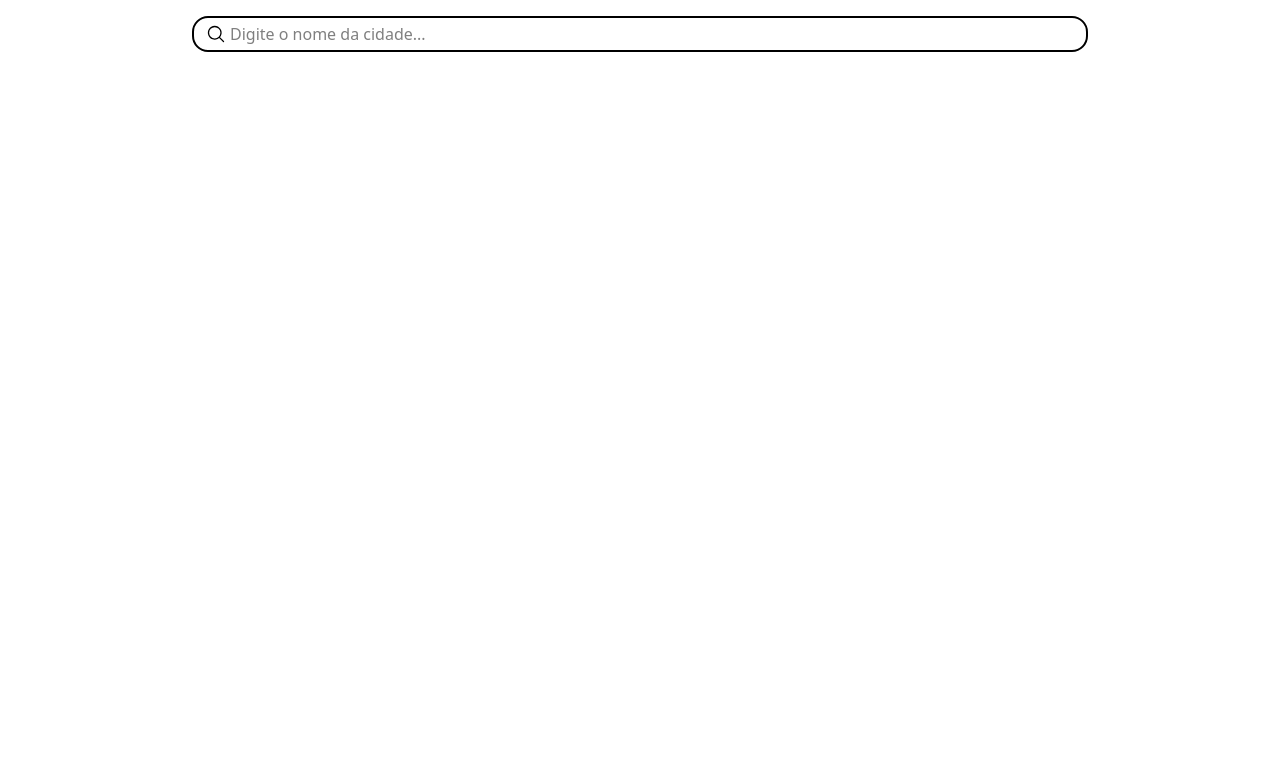
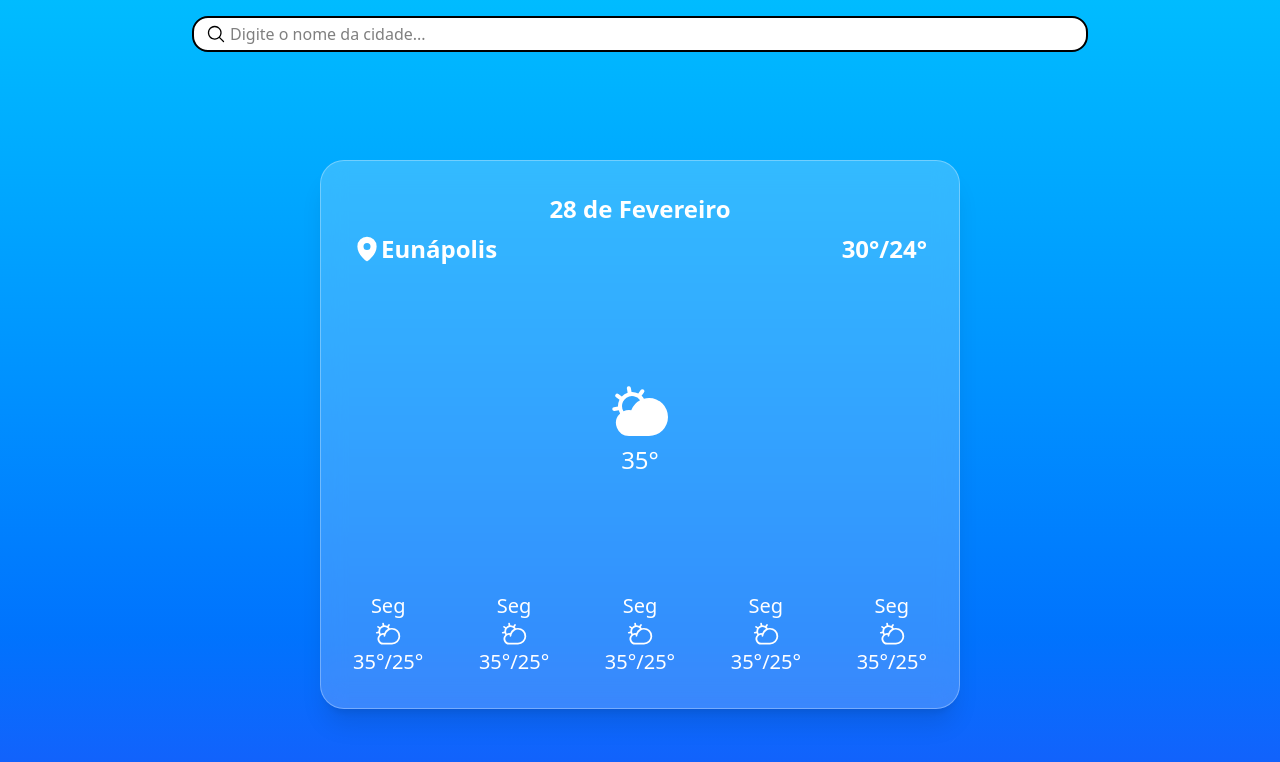
Before and after one commit to fabiofernandesjl/Weather_App, a React app: page / in a window 1280 px wide. Shown: the top 762 px of the page. Built offline with nearby package versions, Linux system fonts and the light colour scheme; the HTML template or start-up script is replaced by a standard one.

Commit message:
feat: creates a weather card layout

```diff
--- a/src/App.tsx
+++ b/src/App.tsx
@@ -1,10 +1,12 @@
-import Search from "./components/search/Search";
+import Search from "./components/Search";
+import WeatherCard from "./components/WeatherCard";
 
 const App = () => {
   return (
     <>
-      <div>
+      <div className="h-screen w-screen flex flex-col bg-linear-to-b from-sky-400 to-blue-600">
         <Search />
+        <WeatherCard />
       </div>
     </>
   );
--- a/src/components/search/Search.tsx
+++ b/src/components/Search.tsx
@@ -4,7 +4,7 @@ const Search = () => {
   return (
     <>
       <header className="w-screen p-4 flex justify-center">
-        <div className="w-4/5 py-1 px-3 flex items-center gap-1 border-2 rounded-2xl lg:w-4xl">
+        <div className="w-4/5 py-1 px-3 flex items-center gap-1 border-2 rounded-2xl lg:w-4xl bg-white">
           <MagnifyingGlassIcon size={20} className="" />
           <input
             type="text"
--- /dev/null
+++ b/src/components/WeatherCard.tsx
@@ -0,0 +1,63 @@
+import { CloudSunIcon, MapPinIcon } from "@phosphor-icons/react";
+
+const WeatherCard = () => {
+  return (
+    <>
+      {/* Container principal do weather card */}
+      <section className="h-screen w-screen flex justify-center items-center">
+        {/* Container que cria o card e contém todos os itens dentro do card */}
+        <div className="w-4/5 h-9/12 md:w-3/4 lg:w-1/2 p-6 md:p-8 flex flex-col justify-between border rounded-3xl shadow-xl backdrop-blur-md bg-white/20 border-white/30 text-white">
+          <div className="grid grid-cols-2 gap-2 items-center font-bold text-2xl">
+            <header className="flex justify-center col-span-2">
+              <span>28 de Fevereiro</span>
+            </header>
+
+            <span className="flex justify-start items-center">
+              <MapPinIcon size={28} weight="fill" />
+              <p>Eunápolis</p>
+            </span>
+
+            <span className="flex justify-end items-center">
+              <p>30°/24°</p>
+            </span>
+          </div>
+
+          <div className="flex flex-col justify-centers items-center text-2xl">
+            <CloudSunIcon size={64} weight="fill" />
+            35°
+          </div>
+
+          <div className="flex justify-between text-xs md:text-xl">
+            <span className="flex flex-col items-center">
+              <p>Seg</p>
+              <CloudSunIcon size={28} />
+              <p>35°/25°</p>
+            </span>
+            <span className="flex flex-col items-center">
+              <p>Seg</p>
+              <CloudSunIcon size={28} />
+              <p>35°/25°</p>
+            </span>
+            <span className="flex flex-col items-center">
+              <p>Seg</p>
+              <CloudSunIcon size={28} />
+              <p>35°/25°</p>
+            </span>
+            <span className="flex flex-col items-center">
+              <p>Seg</p>
+              <CloudSunIcon size={28} />
+              <p>35°/25°</p>
+            </span>
+            <span className="flex flex-col items-center">
+              <p>Seg</p>
+              <CloudSunIcon size={28} />
+              <p>35°/25°</p>
+            </span>
+          </div>
+        </div>
+      </section>
+    </>
+  );
+};
+
+export default WeatherCard;
```
